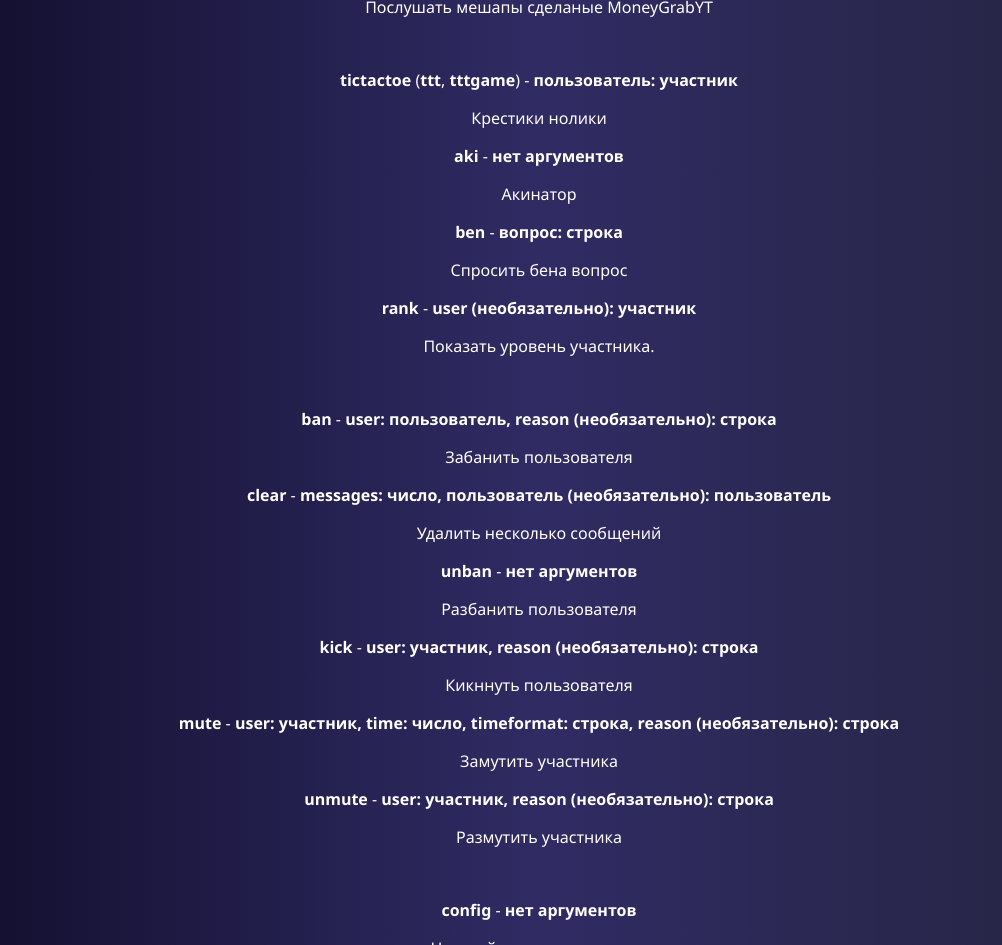
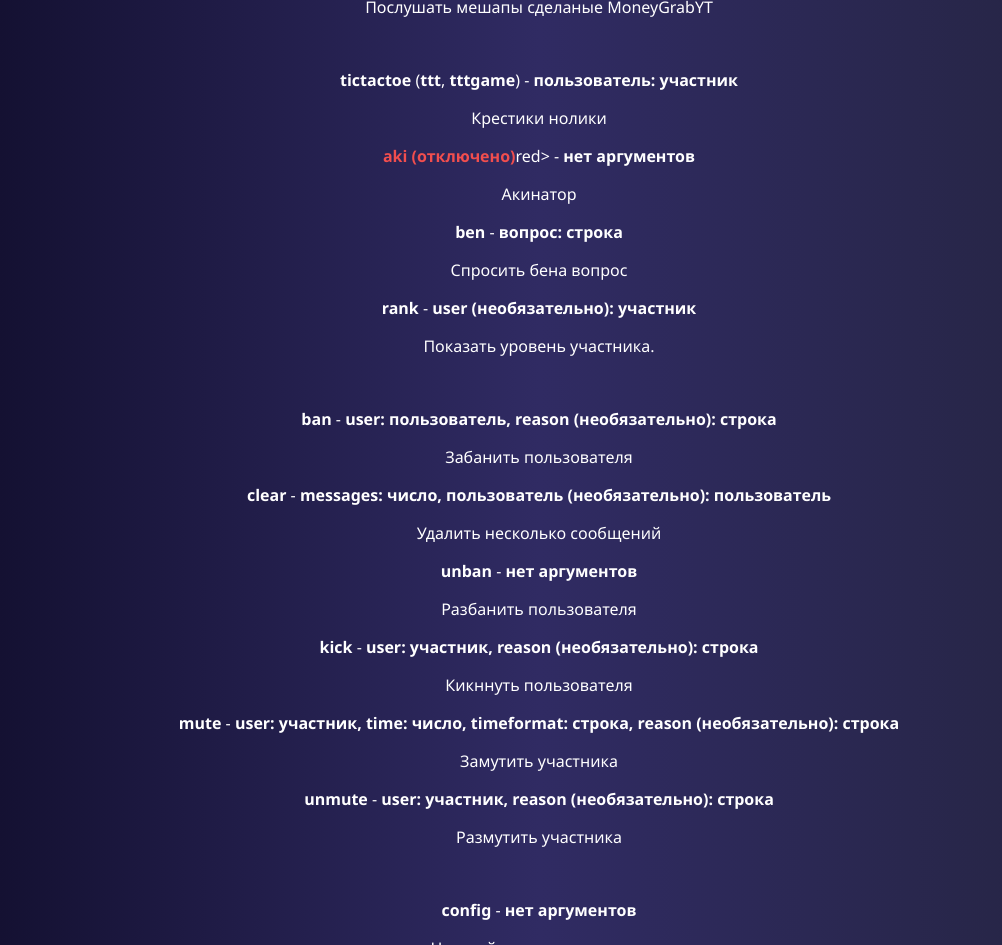
Before and after one commit to mgytr/mgyt.github.io, a plain HTML site: page index.html in a window 1280 px wide. Shown: the part 846-1791 px from the top of the page, without its empty margins (101-1103 px from the left). Drawn offline with Linux system fonts and the light colour scheme.

Commit message:
Make the aki command red

```diff
--- a/index.html
+++ b/index.html
@@ -43,7 +43,7 @@
         <section id="entertainment_commands">
             <p><b>tictactoe</b> (<b>ttt</b>, <b>tttgame</b>) - <b>пользователь: участник</b></p>
             Крестики нолики
-            <p><b>aki</b> - <b>нет аргументов</b></p>
+            <p><red>aki (отключено)</red>red> - <b>нет аргументов</b></p>
             Акинатор
             <p><b>ben</b> - <b>вопрос: строка</b></p>
             Спросить бена вопрос
```
